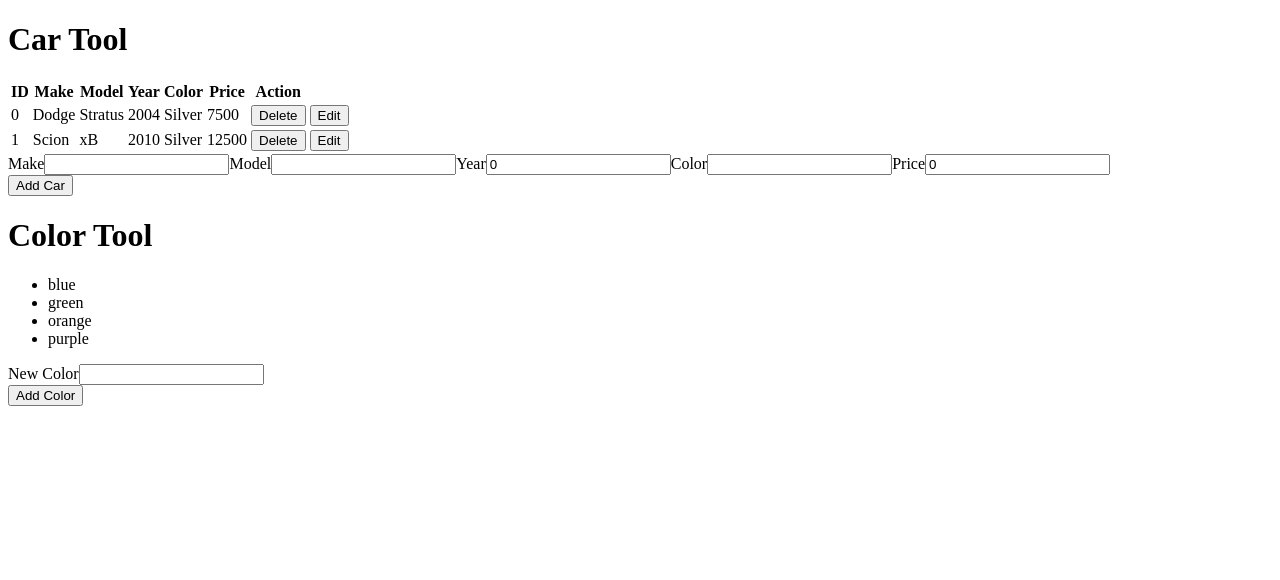
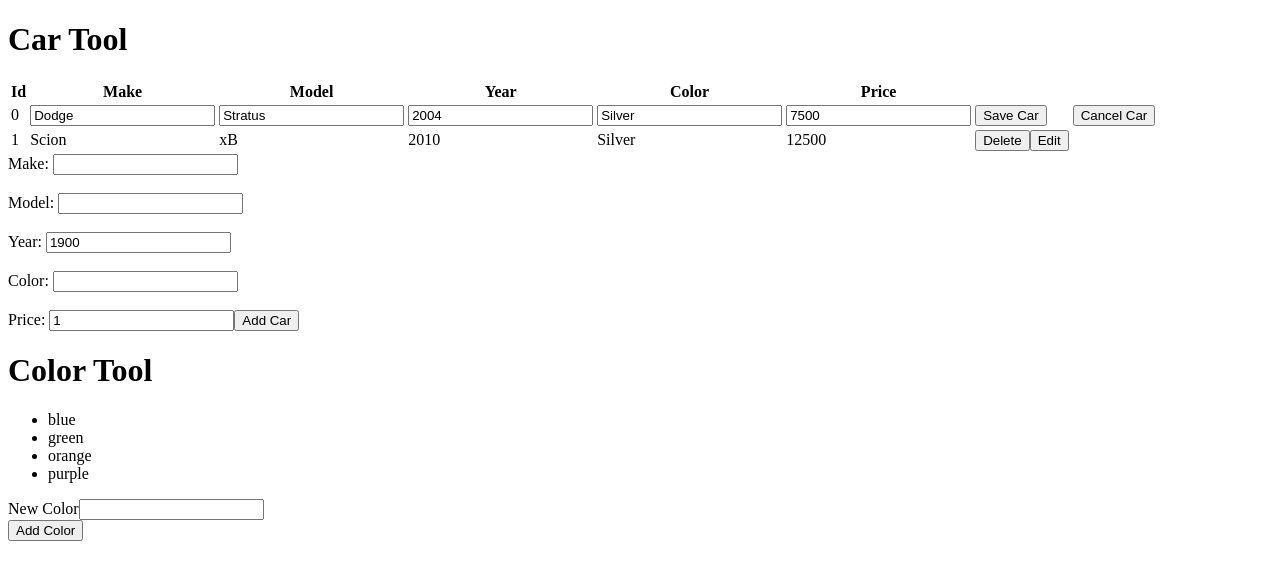
Before and after one commit to dougposture/ReactTraining, a React (Create React App) app in the folder demo-app/: page / in a window 1280 px wide. Shown: the top 580 px of the page. Built offline with nearby package versions, Linux system fonts and the light colour scheme.

Commit message:
working car tool (ish)

```diff
--- a/demo-app/src/components/CarEditRow.tsx
+++ b/demo-app/src/components/CarEditRow.tsx
@@ -1,12 +1,12 @@
-import React from 'react';
+import React from "react";
 
-import {Car } from '../models/Car';
+import { Car } from "../models/Car";
+import { CarForm } from "./CarForm";
 
 interface CarEditRowProps {
-    onEditCar: (car: Car) => void;
-    submitText?: string;
-    cancelText?: string;
-    cars:Car[];
+  onSaveCar: (car: Car) => void;
+  onCancelCar: () => void;
+  car: Car;
 }
 
 interface CarEditRowState {
@@ -16,88 +16,116 @@ interface CarEditRowState {
   color: string;
   price: number;
   [x: string]: any;
-
 }
 
-export class CarEditRow extends React.Component<CarEditRowProps, CarEditRowState> {
-
-    static defaultprops = {
-        submitText: "Save",
-        cancelText: "Cancel",
+export class CarEditRow extends React.Component<
+  CarEditRowProps,
+  CarEditRowState
+> {
+  state = {
+    make: this.props.car.make,
+    model: this.props.car.model,
+    year: this.props.car.year,
+    color: this.props.car.color,
+    price: this.props.car.price
   };
 
-    state = {
-        make: '',
-        model: '',
-        year: 0,
-        color: '',
-        price: 0,
-        cars: this.props.cars.concat(),
-
-    };
-    change = ({ target: { name, value, type } } : React.ChangeEvent<HTMLInputElement>) => {
+  change = ({
+    target: { name, value, type }
+  }: React.ChangeEvent<HTMLInputElement>) => {
     this.setState(
       {
-                [ name ]: type === 'number' ? Number(value) : value,
+        [name]: type === "number" ? Number(value) : value
       },
-            () => {
-                console.log(this.state);
-            },
+      () => console.log(this.state)
     );
-    }
+  };
 
-    editCar = () => {
+  saveCar = () => {
     const newCar = {
       make: this.state.make,
       model: this.state.model,
       year: this.state.year,
       color: this.state.color,
-            price: this.state.price
+      price: this.state.price,
+      id: this.props.car.id
     };
 
-        this.props.onEditCar(newCar);
+    this.props.onSaveCar(newCar);
 
     this.setState({
-            make: '',
-            model: '',
-            year: 0,
-            color: '',
-            price: 0,
+      make: "",
+      model: "",
+      year: 1900,
+      color: "",
+      price: 1
     });
   };
 
-    cancelCar = (carId: number) =>{
-        this.setState({
-            cars: this.state.cars.filter(cars => cars.id !== carId),
-          });
+  cancelCar = () => {
+    this.props.onCancelCar();
+  };
+
+  render() {
+    return (
+      <tr>
+        <td>{this.props.car.id}</td>
+        <td>
+          <input
+            type="text"
+            id="make-input"
+            name="make"
+            value={this.state.make}
+            onChange={this.change}
+          />
+        </td>
+        <td>
+          <input
+            type="text"
+            id="model-input"
+            name="model"
+            value={this.state.model}
+            onChange={this.change}
+          />
+        </td>
+        <td>
+          <input
+            type="number"
+            id="year-input"
+            name="year"
+            value={this.state.year}
+            onChange={this.change}
+          />
+        </td>
+        <td>
+          <input
+            type="text"
+            id="color-input"
+            name="color"
+            value={this.state.color}
+            onChange={this.change}
+          />
+        </td>
+        <td>
+          <input
+            type="number"
+            id="price-input"
+            name="price"
+            value={this.state.price}
+            onChange={this.change}
+          />
+        </td>
+        <td>
+          <button type="button" onClick={this.saveCar}>
+            Save Car
+          </button>
+        </td>
+        <td>
+          <button type="button" onClick={this.cancelCar}>
+            Cancel Car
+          </button>
+        </td>
+      </tr>
+    );
   }
-
-    render(){
-        // <label htmlFor="car-id">{this.state.id}</label>
-
-        return <form>
-        <div>
-            <label htmlFor="car-make">Make</label>
-            <input type="type" id="car-make" name="make"
-                value={this.state.make} onChange={this.change} />
-
-            <label htmlFor="car-model">Model</label>
-            <input type="type" id="car-model" name="model"
-                value={this.state.model} onChange={this.change} />
-
-            <label htmlFor="car-year">Year</label>
-            <input type="number" id="car-year" name="year"
-                value={this.state.year} onChange={this.change} />
-
-            <label htmlFor="car-color">Color</label>
-            <input type="type" id="car-color" name="color"
-                value={this.state.color} onChange={this.change} />
-
-            <label htmlFor="car-price">Price</label>
-            <input type="number" id="car-price" name="price"
-                value={this.state.price} onChange={this.change} />
-        </div>
-            <button type="button" onClick={this.editCar}>{this.props.submitText}</button>
-    </form>
-    };
 }
--- a/demo-app/src/components/CarForm.tsx
+++ b/demo-app/src/components/CarForm.tsx
@@ -1,9 +1,9 @@
-import React from 'react';
+import React from "react";
 
-import { Car } from '../models/Car';
+import { Car } from "../models/Car";
 
 interface CarFormProps {
-    onAddCar: (car: Car) => void;
+  onSubmitCar: (car: Car) => void;
   buttonText?: string;
 }
 
@@ -16,21 +16,32 @@ interface CarFormState {
   [x: string]: any;
 }
 
-export class CarForm extends React.Component <CarFormProps, CarFormState> {
-
+export class CarForm extends React.Component<CarFormProps, CarFormState> {
   static defaultProps = {
     buttonText: "Submit Car",
-
-    };
-    state = {
-        make: '',
-        model: '',
-        year: 0,
-        color: '',
-        price: 0,
+    id: null
   };
 
-    addCar = () => {
+  state = {
+    make: "",
+    model: "",
+    year: 1900,
+    color: "",
+    price: 1
+  };
+
+  change = ({
+    target: { name, value, type }
+  }: React.ChangeEvent<HTMLInputElement>) => {
+    this.setState(
+      {
+        [name]: type === "number" ? Number(value) : value
+      },
+      () => console.log(this.state)
+    );
+  };
+
+  submitCar = () => {
     const newCar = {
       make: this.state.make,
       model: this.state.model,
@@ -38,41 +49,76 @@ export class CarForm extends React.Component <CarFormProps, CarFormState> {
       color: this.state.color,
       price: this.state.price
     };
-        this.props.onAddCar(newCar);
+
+    this.props.onSubmitCar(newCar);
 
     this.setState({
-            make: '',
-            model: '',
-            year: 0,
-            color: '',
-            price: 0,
+      car: "",
+      make: "",
+      model: "",
+      year: 1900,
+      color: "",
+      price: 1
     });
   };
-    render(){
-        return <form>
+
+  render() {
+    return (
+      <form id="cars-form">
         <div>
-            <label htmlFor="car-make">Make</label>
-            <input type="type" id="car-make" name="make"
-                value={this.state.make} />
-
-            <label htmlFor="car-model">Model</label>
-            <input type="type" id="car-model" name="model"
-                value={this.state.model} />
-
-            <label htmlFor="car-year">Year</label>
-            <input type="number" id="car-year" name="year"
-                value={this.state.year} />
-
-            <label htmlFor="car-color">Color</label>
-            <input type="type" id="car-color" name="color"
-                value={this.state.color} />
-
-            <label htmlFor="car-price">Price</label>
-            <input type="number" id="car-price" name="price"
-                value={this.state.price} />
+          <label htmlFor="make-input">Make: </label>
+          <input
+            type="text"
+            id="make-input"
+            name="make"
+            value={this.state.make}
+            onChange={this.change}
+          />
+          <br />
+          <br />
+          <label htmlFor="model-input">Model: </label>
+          <input
+            type="text"
+            id="model-input"
+            name="model"
+            value={this.state.model}
+            onChange={this.change}
+          />
+          <br />
+          <br />
+          <label htmlFor="year-input">Year: </label>
+          <input
+            type="number"
+            id="year-input"
+            name="year"
+            value={this.state.year}
+            onChange={this.change}
+          />
+          <br />
+          <br />
+          <label htmlFor="color-input">Color: </label>
+          <input
+            type="text"
+            id="color-input"
+            name="color"
+            value={this.state.color}
+            onChange={this.change}
+          />
+          <br />
+          <br />
+          <label htmlFor="price-input">Price: </label>
+          <input
+            type="number"
+            id="price-input"
+            name="price"
+            value={this.state.price}
+            onChange={this.change}
+          />
+          <button type="button" onClick={this.submitCar}>
+            {this.props.buttonText}
+          </button>
         </div>
-            <button type="button" onClick={this.addCar}>{this.props.buttonText}</button>
       </form>
-    };
-
+    );
   }
+}
--- a/demo-app/src/components/CarTable.tsx
+++ b/demo-app/src/components/CarTable.tsx
@@ -1,39 +1,56 @@
-import React from 'react';
+import React from "react";
 
-import { Car } from '../models/Car';
-import { CarViewRow } from './CarViewRow';
-import { CarEditRow } from './CarEditRow';
+import { Car } from "../models/Car";
+
+import { CarViewRow } from "./CarViewRow";
+import { CarEditRow } from "./CarEditRow";
 
 interface CarTableProps {
-    cars: Car[],
-    onDeleteCar: (carId: number) => void,
-    onEditCar: (carId: number) => void,
+  cars: Car[];
+  onDeleteCar: (carId: number) => void;
+  onEditCar: (carId: number) => void;
+  editCarId: number;
+  onSaveCar: (car: Car) => void;
+  onCancelCar: () => void;
 }
 
-export const CarTable = ({cars,onDeleteCar, onEditCar}: CarTableProps) =>
-
+export const CarTable = ({
+  cars,
+  onDeleteCar,
+  onEditCar,
+  editCarId,
+  onSaveCar,
+  onCancelCar
+}: CarTableProps) => (
   <table>
     <thead>
       <tr>
-                <th>ID</th>
+        <th>Id</th>
         <th>Make</th>
         <th>Model</th>
         <th>Year</th>
         <th>Color</th>
         <th>Price</th>
-                <th>Action</th>
       </tr>
     </thead>
     <tbody>
-            {cars.map
-                (car =>
+      {cars.map(car =>
+        car.id === editCarId ? (
+          <CarEditRow
+            key={car.id}
+            car={car}
+            onSaveCar={onSaveCar}
+            onCancelCar={onCancelCar}
+          />
+        ) : (
           <CarViewRow
-                        key = {car.id}
-                        car = {car}
-                        onDeleteCar = {onDeleteCar}
-                        onEditCar = {onEditCar}
+            key={car.id}
+            car={car}
+            onDeleteCar={onDeleteCar}
+            onEditCar={onEditCar}
           />
         )
-            }
+      )}
     </tbody>
   </table>
+);
--- a/demo-app/src/components/CarTool.tsx
+++ b/demo-app/src/components/CarTool.tsx
@@ -1,65 +1,79 @@
-import React from 'react';
+import React from "react";
 
-import { Car } from '../models/Car';
-import { ToolHeader } from '../components/Toolheader';
-import { CarTable } from '../components/CarTable';
-import { CarForm } from '../components/CarForm';
+import { Car } from "../models/Car";
+import { ToolHeader } from "./ToolHeader";
+import { CarTable } from "./CarTable";
+import { CarForm } from "./CarForm";
 
 interface CarToolProps {
   cars: Car[];
 }
 
 interface CarToolState {
-    make: string;
-    model: string;
-    year: number;
-    color: string;
-    price: number;
   cars: Car[];
-    [x: string ]: any;
+  editCarId: number;
 }
 
 export class CarTool extends React.Component<CarToolProps, CarToolState> {
   state = {
-        make: '',
-        model: '',
-        year: 0,
-        color: '',
-        price: 0,
     cars: this.props.cars.concat(),
-    }
-    addCar = (newCar: Car) =>{
+    editCarId: 0
+  };
 
+  addCar = (newCar: Car) => {
     const car = {
       ...newCar,
-            id: Math.max(...this.state.cars.map(cars => cars.id as number), 0) + 1,
-        }
+      id: Math.max(...this.state.cars.map(car => car.id as number), 0) + 1
+    };
 
-        this.setState(
-        {
-            cars: this.state.cars.concat(newCar),
-        }
-        );
-    }
-
-    deleteCar = (carId : number) =>{
     this.setState({
-            cars: this.state.cars.filter(cars => cars.id !== carId),
+      cars: this.state.cars.concat(car),
+      editCarId: -1
     });
   };
 
-    editCar = (cardId: number) =>{
+  deleteCar = (carId: number) => {
     this.setState({
-
+      cars: this.state.cars.filter(car => car.id !== carId),
+      editCarId: -1
+    });
+  };
+  editCar = (carId: number) => {
+    this.setState({
+      editCarId: carId
+    });
+  };
+  cancelCar = () => {
+    this.setState({
+      editCarId: -1
     });
   };
 
-    render(){
-    return <>
-        <ToolHeader headerText='Car Tool' />
-        <CarTable cars={this.state.cars} onDeleteCar={this.deleteCar} onEditCar={this.editCar} />
-        <CarForm buttonText="Add Car" onAddCar={this.addCar} />
+  saveCar = (car: Car) => {
+    const newCars = this.state.cars.slice();
+    const carIndex = newCars.findIndex(c => c.id === car.id);
+    newCars[carIndex] = car;
+    this.setState({
+      cars: newCars,
+      editCarId: -1
+    });
+  };
+
+  //Class function.
+  render() {
+    return (
+      <>
+        <ToolHeader headerText="Car Tool" />
+        <CarTable
+          cars={this.state.cars}
+          onDeleteCar={this.deleteCar}
+          onEditCar={this.editCar}
+          editCarId={this.state.editCarId}
+          onSaveCar={this.saveCar}
+          onCancelCar={this.cancelCar}
+        />
+        <CarForm buttonText="Add Car" onSubmitCar={this.addCar} />
       </>
-
+    );
   }
-};
+}
--- a/demo-app/src/components/CarViewRow.tsx
+++ b/demo-app/src/components/CarViewRow.tsx
@@ -1,25 +1,33 @@
-import React from 'react';
+import React from "react";
 
-import { Car } from '../models/Car';
-import { CarEditRow } from '../components/CarEditRow';
+import { Car } from "../models/Car";
+import { CarEditRow } from "./CarEditRow";
 
 interface CarViewRowProps {
-    car: Car,
-    onDeleteCar: (carId: number) => void,
-    onEditCar: (carID: number) => void,
+  car: Car;
+  onDeleteCar: (carId: number) => void;
+  onEditCar: (carId: number) => void;
 }
-export const CarViewRow = ({car, onDeleteCar, onEditCar}: CarViewRowProps) => {
 
-    const deleteCar = () => onDeleteCar(car.id as number);
-    const editCar = () => onEditCar(car.id as number);
-   return <tr>
-        <td>{car.id}</td>
-        <td> {car.make}</td>
-        <td> {car.model}</td>
-        <td> {car.year}</td>
-        <td> {car.color}</td>
-        <td> {car.price}</td>
-        <td><button type="button" onClick={deleteCar} >Delete</button></td>
-        <td><button type="button" onClick={editCar} >Edit</button></td>
-    </tr>
-    }
+export const CarViewRow = ({
+  car,
+  onDeleteCar,
+  onEditCar
+}: CarViewRowProps) => (
+  <tr>
+    <td>{car.id}</td>
+    <td>{car.make}</td>
+    <td>{car.model}</td>
+    <td>{car.year}</td>
+    <td>{car.color}</td>
+    <td>{car.price}</td>
+    <td>
+      <button type="button" onClick={() => onDeleteCar(car.id as number)}>
+        Delete
+      </button>
+      <button type="button" onClick={() => onEditCar(car.id as number)}>
+        Edit
+      </button>
+    </td>
+  </tr>
+);
--- /dev/null
+++ b/demo-app/src/components/ToolHeader.css
@@ -0,0 +1,3 @@
+.page-header-text {
+    display: inline;
+}
```
Also changed, not shown: demo-app/src/components/Toolheader.tsx (+6 -2 lines). Lines whose indentation alone changed are shown as unchanged.
